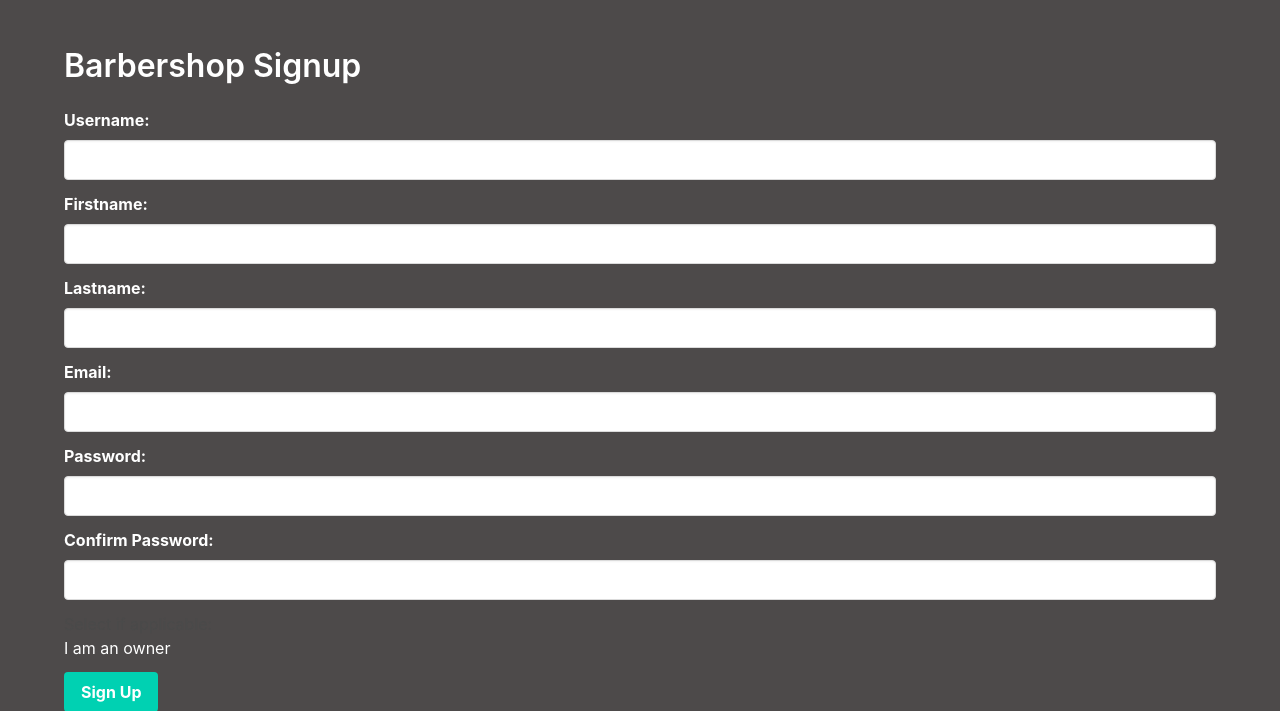
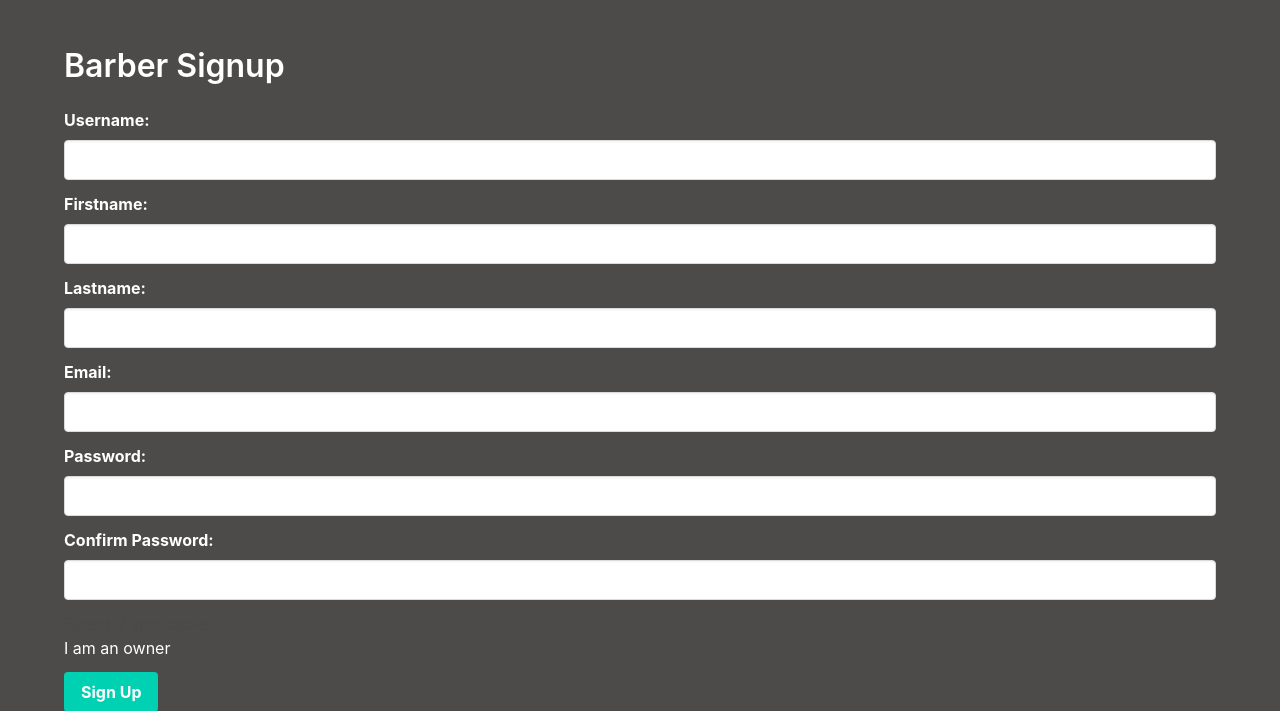
Before and after one commit to awisniew207/django-deploy, a Django app: page /signup/barber in a window 1280 px wide. Shown: the top 711 px of the page. Run offline with Django 4.2, Linux system fonts and the light colour scheme.

Commit message:
Updating URL Template Page Titles

```diff
--- a/LineUp/Barber/templates/Barber/barberSignUp.html
+++ b/LineUp/Barber/templates/Barber/barberSignUp.html
@@ -3,7 +3,7 @@
 <!DOCTYPE html>
 <html>
 <head>
-    <title>Barbershop Signup</title>
+    <title>Barber Signup</title>
     <link rel="stylesheet" type="text/css" href="{% static 'Barber/styles.css' %}">
     <link rel="stylesheet" href="https://cdn.jsdelivr.net/npm/bulma@0.9.2/css/bulma.min.css">
     <style>
@@ -15,7 +15,7 @@
 <body>
     <section class="section">
         <div class="container">
-            <h1 class="title has-text-white">Barbershop Signup</h1>
+            <h1 class="title has-text-white">Barber Signup</h1>
 
             <form method="post" action="{% url 'barberSignup' %}" class="form">
                 {% csrf_token %}
--- a/LineUp/Barber/templates/Barber/customerSignUp.html
+++ b/LineUp/Barber/templates/Barber/customerSignUp.html
@@ -3,7 +3,7 @@
 <!DOCTYPE html>
 <html>
 <head>
-    <title>Barbershop Signup</title>
+    <title>Customer Signup</title>
     <link rel="stylesheet" type="text/css" href="{% static 'Barber/styles.css' %}">
     <link rel="stylesheet" href="https://cdn.jsdelivr.net/npm/bulma@0.9.2/css/bulma.min.css">
     <style>
@@ -15,7 +15,7 @@
 <body>
     <section class="section">
         <div class="container">
-            <h1 class="title has-text-white">Barbershop Signup</h1>
+            <h1 class="title has-text-white">Customer Signup</h1>
 
             <form method="post" action="{% url 'customerSignup' %}" class="form">
                 {% csrf_token %}
```
